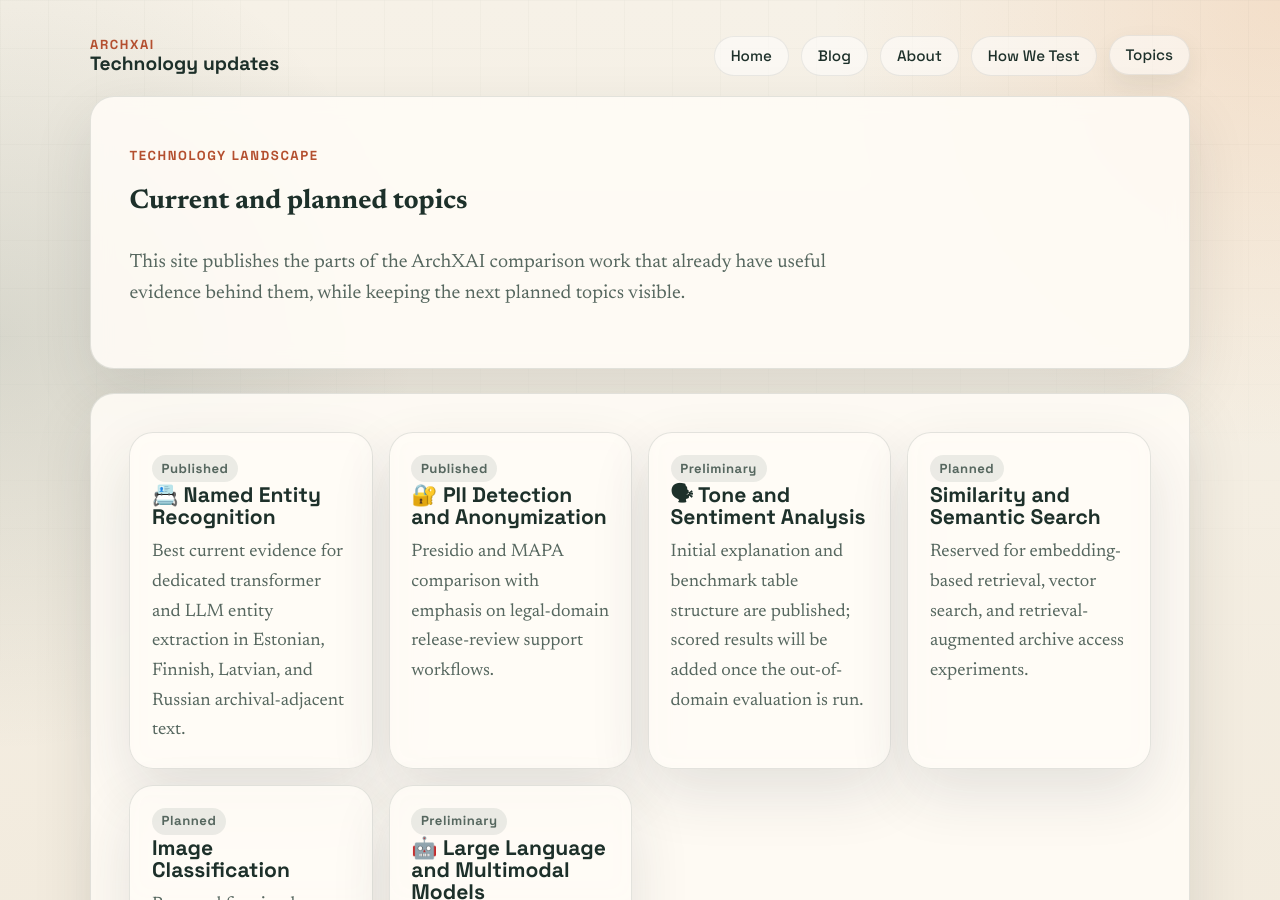
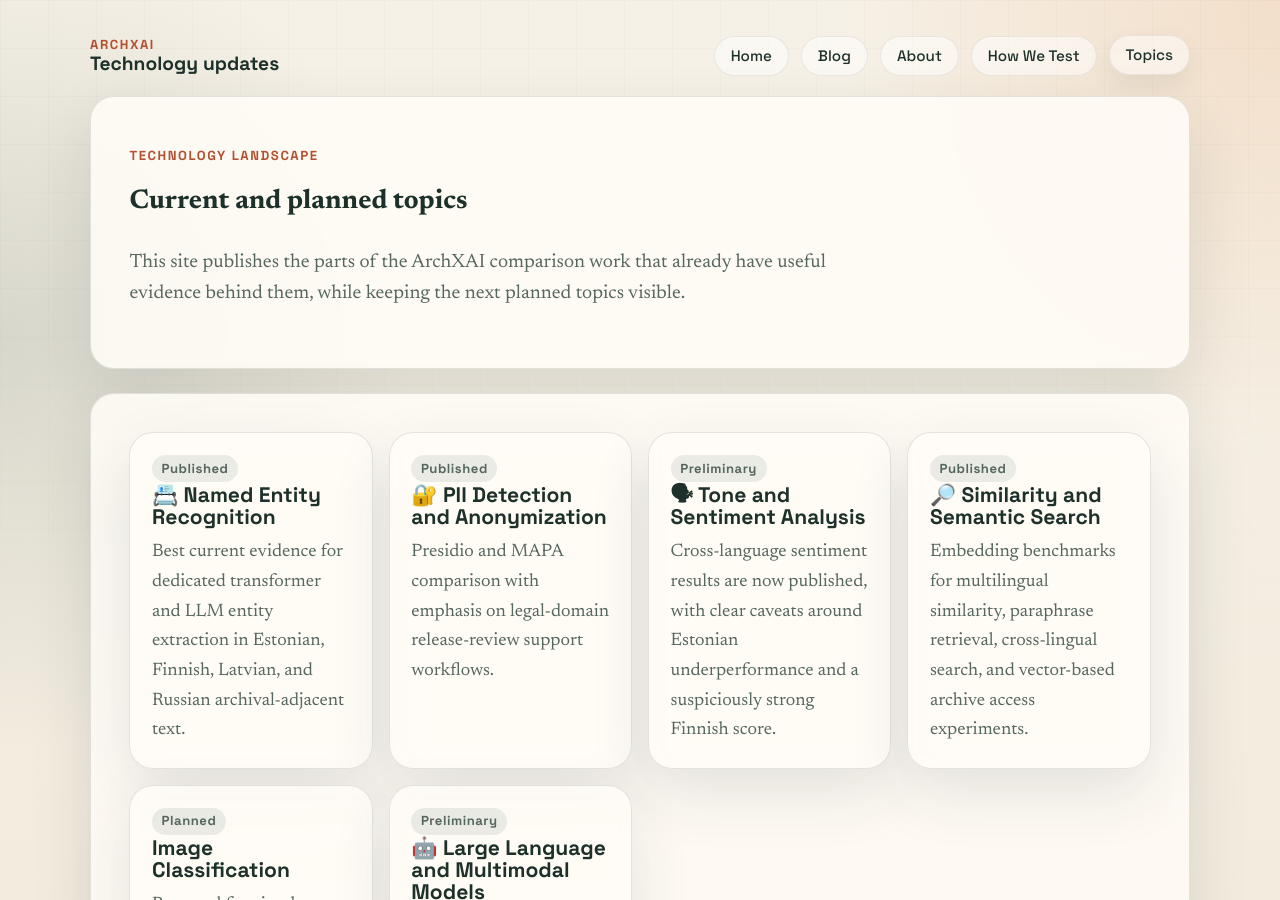
Before and after one commit to archxai/archxai.github.io, a Jekyll site: the page built from tracks.md, in a window 1280 px wide and 900 px high. Built offline with Jekyll 4.4.1, drawn with Linux system fonts in a browser that asks for light colours.

Commit message:
Add semantic search benchmark post

```diff
--- a/_layouts/post.html
+++ b/_layouts/post.html
@@ -26,6 +26,7 @@ layout: default
       ner: "NER posts",
       pii: "PII posts",
       tone: "tone and sentiment posts",
+      embedding: "similarity and semantic search posts",
       llm: "LLM posts"
     };
     const params = new URLSearchParams(window.location.search);
--- a/tracks.md
+++ b/tracks.md
@@ -26,13 +26,13 @@ permalink: /tracks/
     <a class="track-card" href="{{ '/blog/' | relative_url }}?topic=tone">
       <p class="chip">Preliminary</p>
       <h3>🗣 Tone and Sentiment Analysis</h3>
-      <p>Initial explanation and benchmark table structure are published; scored results will be added once the out-of-domain evaluation is run.</p>
+      <p>Cross-language sentiment results are now published, with clear caveats around Estonian underperformance and a suspiciously strong Finnish score.</p>
     </a>
-    <div class="track-card">
-      <p class="chip">Planned</p>
-      <h3>Similarity and Semantic Search</h3>
-      <p>Reserved for embedding-based retrieval, vector search, and retrieval-augmented archive access experiments.</p>
-    </div>
+    <a class="track-card" href="{{ '/blog/' | relative_url }}?topic=embedding">
+      <p class="chip">Published</p>
+      <h3>🔎 Similarity and Semantic Search</h3>
+      <p>Embedding benchmarks for multilingual similarity, paraphrase retrieval, cross-lingual search, and vector-based archive access experiments.</p>
+    </a>
     <div class="track-card">
       <p class="chip">Planned</p>
       <h3>Image Classification</h3>
```
Also changed, not shown: _posts/2026-04-20-embedding-semantic-search-preliminary-evaluation.md (added, +62 -0 lines), blog.md (+2 -0 lines).
